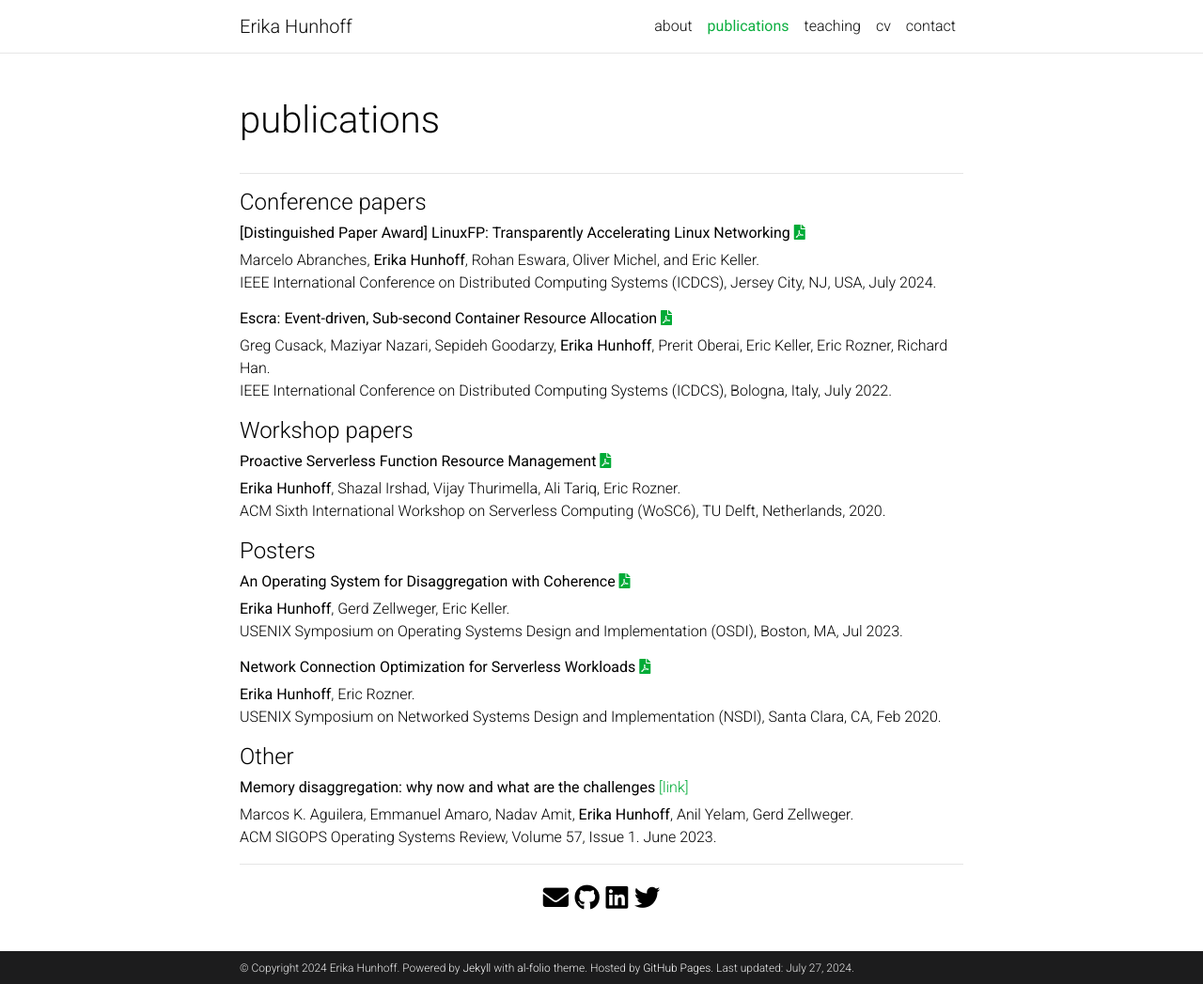
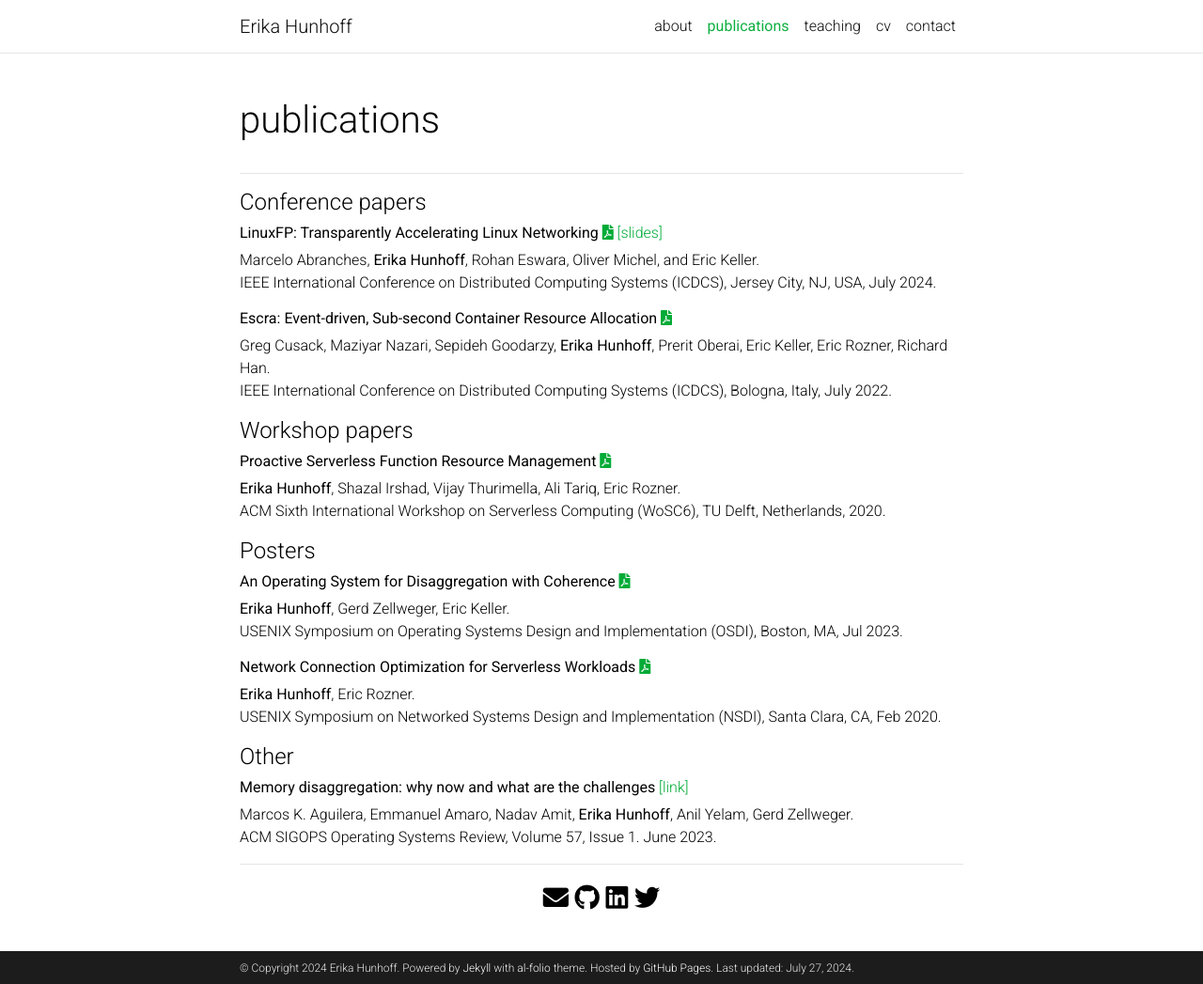
Before and after one commit to hunhoffe/hunhoffe.github.io, a Jekyll site: the page built from _pages/publications.md, in a window 1280 px wide and 1047 px high. Shown: the whole window at 94% size. Built offline with Jekyll 4.4.1, drawn with Linux system fonts in a browser that asks for light colours; comment, search, counter and statistics services are not loaded; a style sheet for code colours, icons or effects is not loaded.

Commit message:
Update publications.md

```diff
--- a/_pages/publications.md
+++ b/_pages/publications.md
@@ -11,7 +11,7 @@ social: true
 
 #### Conference papers
 
-###### <b>[Distinguished Paper Award] LinuxFP: Transparently Accelerating Linux Networking</b> <a href="{{ 'linuxfp_icdcs24.pdf' | prepend: 'assets/pdf/' | relative_url}}" target="_blank" rel="noopener noreferrer"><i class="fas fa-file-pdf"></i></a>
+###### <b>LinuxFP: Transparently Accelerating Linux Networking</b> <a href="{{ 'linuxfp_icdcs24.pdf' | prepend: 'assets/pdf/' | relative_url}}" target="_blank" rel="noopener noreferrer"><i class="fas fa-file-pdf"></i></a> <a href="{{ 'linuxfp_icdcs24_slides.pdf' | prepend: 'assets/pdf/' | relative_url}}" target="_blank" rel="noopener noreferrer">[slides]</a>
 Marcelo Abranches, <b>Erika Hunhoff</b>, Rohan Eswara, Oliver Michel, and Eric Keller. <br>
 IEEE International Conference on Distributed Computing Systems (ICDCS), Jersey City, NJ, USA, July 2024. <br>
 
```
